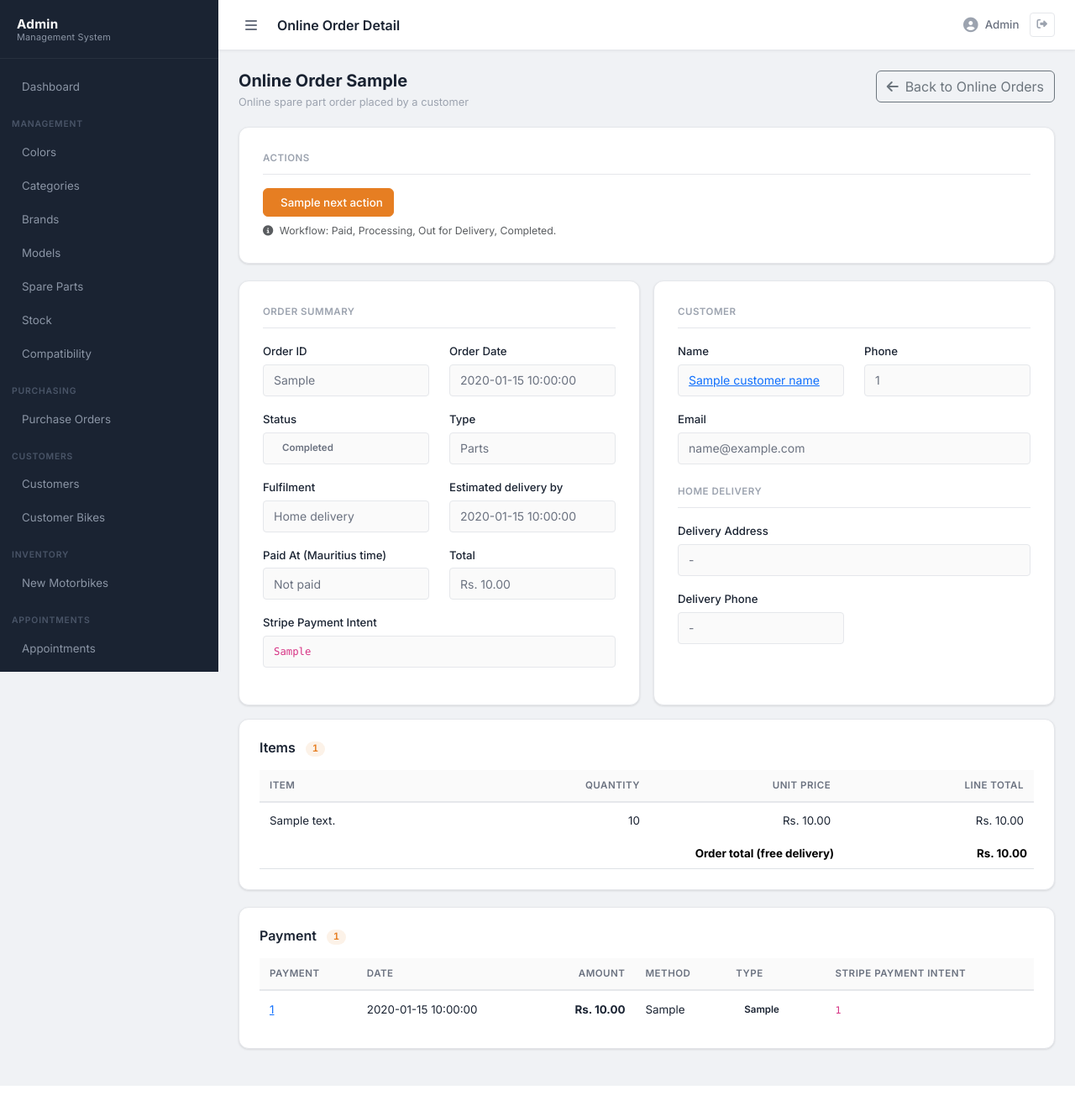
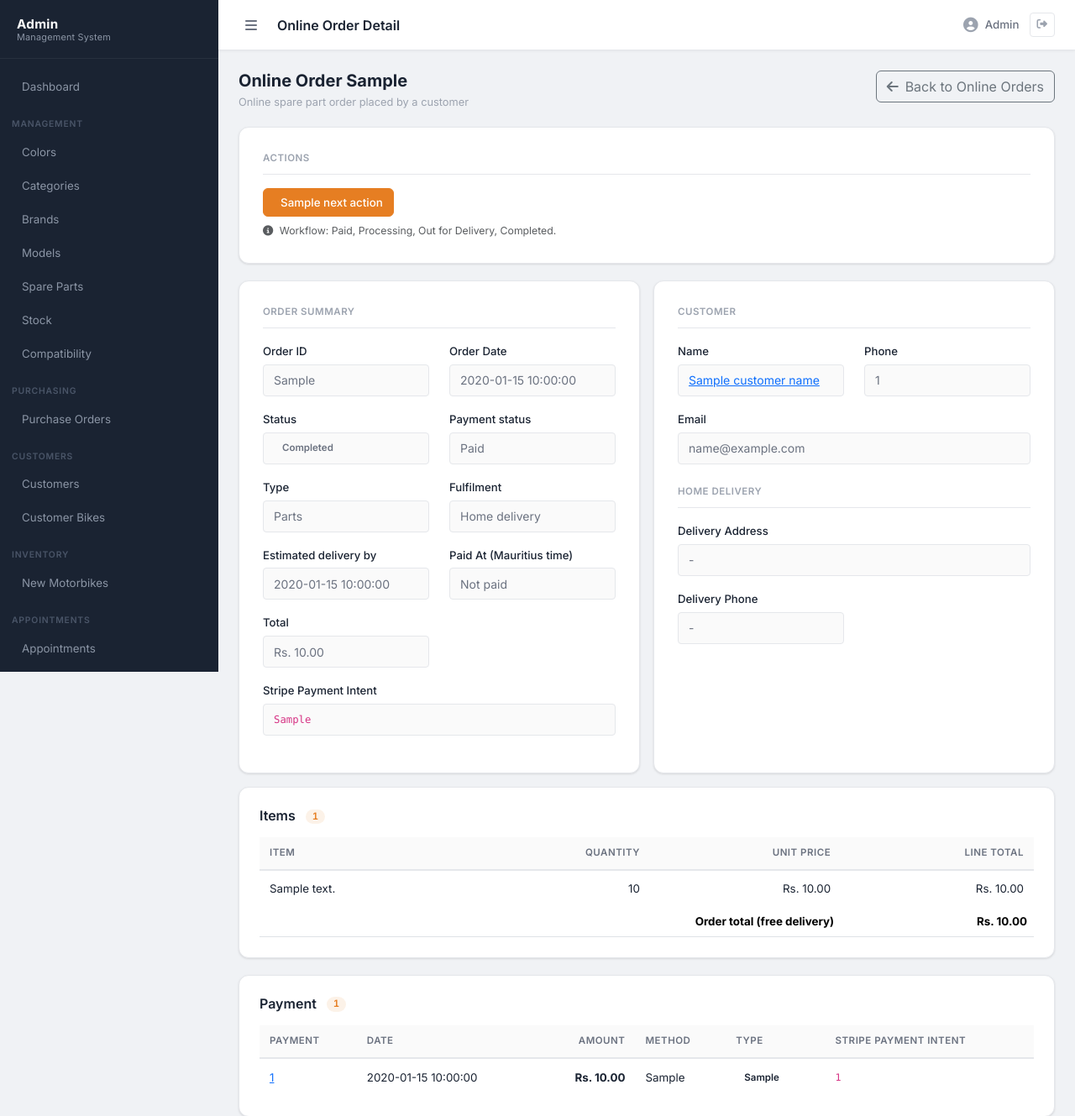
Before and after one commit to UtsavR17/FYP, a Flask app: template app/templates/modules/online_order/view.html in a window 1280 px wide. Shown: the top 1329 px of the page at 84% size. Before the commit the page ends 1293 px from the top, so only its background shows below. Run offline with Flask 3, Linux system fonts and the light colour scheme; the template is opened without the code that fills it: most values are stand-ins (such as "Sample title", 1, 10 or a date in 2020); parts of the project's set-up code (start-up, migrations or seed data) failed here and were passed over.

Commit message:
Fix Phase 7: clear wording for unpaid online orders (ISS-23)
Online orders in Pending Payment now say so: a "Payment status: Not
paid" line in the list and on the order page (Paid for later statuses),
a banner "This order has not been paid. Stock has not been changed.",
and the cancel confirmation reads "Cancel this unpaid order? No stock or
payment is affected." The refund wording stays only for Paid or
Processing orders. No logic change; the list query only adds PaidAt so
a cancelled order shows whether it was ever paid. Regression tests:
cancelling an unpaid order updates no stock and calls no function;
cancelling a paid order still restores stock.

Co-Authored-By: Claude Opus 5.5 <noreply@anthropic.com>

```diff
--- a/app/modules/online_order/routes.py
+++ b/app/modules/online_order/routes.py
@@ -123,7 +123,7 @@ RESERVATION_CANCEL_WARNING = (
 # "Check Stripe" flag; it is stripped from every row before rendering.
 ORDER_LIST_COLUMNS = (
     'OrderID, OrderDate, Customer_CustomerID, Status, FulfilmentMethod, '
-    'EstimatedDate, TotalAmount, OrderType, BikeDescription, ReservedUntil, Date_Created'
+    'EstimatedDate, TotalAmount, OrderType, BikeDescription, ReservedUntil, Date_Created, PaidAt'
 )
 ORDER_VIEW_COLUMNS = (
     'OrderID, OrderDate, Customer_CustomerID, Status, FulfilmentMethod, '
--- a/app/templates/modules/online_order/list.html
+++ b/app/templates/modules/online_order/list.html
@@ -106,6 +106,10 @@
             </td>
             <td>
                 <span class="po-status-badge oo-status-{{ row._status_css }}">{{ row.Status }}</span>
+                {# Payment status (Fix Phase 7, ISS-23): display only #}
+                <div class="small text-muted mt-1">
+                    Payment: {{ 'Not paid' if row.Status == 'Pending Payment' or (row.Status == 'Cancelled' and not row.PaidAt) else 'Paid' }}
+                </div>
                 {% if row._check_stripe %}
                 <span class="oo-check-stripe" tabindex="0" data-bs-toggle="tooltip" data-bs-placement="top"
                       title="{{ check_stripe_tooltip }}" aria-label="Check Stripe: {{ check_stripe_tooltip }}">
--- a/app/templates/modules/online_order/view.html
+++ b/app/templates/modules/online_order/view.html
@@ -20,6 +20,15 @@
         <i class="fa-solid fa-arrow-left me-2"></i>Back to Online Orders
     </a>
 </div>
+
+{% set order_unpaid = order.Status == 'Pending Payment' or (order.Status == 'Cancelled' and not order.PaidAt) %}
+
+{% if order.Status == 'Pending Payment' %}
+<div class="oo-notice oo-notice-info" role="status">
+    <i class="fa-solid fa-circle-info"></i>
+    <div><strong>This order has not been paid. Stock has not been changed.</strong></div>
+</div>
+{% endif %}
 
 {% if check_stripe %}
 <div class="oo-notice oo-notice-warning" role="status">
@@ -147,6 +156,7 @@
                         </div>
                     </div>
                 </div>
+                <div class="col-sm-6">{{ readonly_field('Payment status', 'Not paid' if order_unpaid else 'Paid') }}</div>
                 <div class="col-sm-6">{{ readonly_field('Type', 'Bike reservation' if is_reservation else 'Parts') }}</div>
                 {% if is_reservation %}
                 <div class="col-sm-6">{{ readonly_field('Fulfilment', 'Collect from the dealership') }}</div>
@@ -400,7 +410,7 @@
             <div class="modal-header border-0 pb-0">
                 <h5 class="modal-title d-flex align-items-center gap-2" id="cancelOrderModalLabel">
                     <span class="modal-warning-icon"><i class="fa-solid fa-triangle-exclamation"></i></span>
-                    Cancel online order {{ order_ref }}?
+                    {% if order.Status == 'Pending Payment' %}Cancel this unpaid order?{% else %}Cancel online order {{ order_ref }}?{% endif %}
                 </h5>
                 <button type="button" class="btn-close" data-bs-dismiss="modal" aria-label="Close"></button>
             </div>
@@ -414,7 +424,7 @@
                 </p>
                 {% else %}
                 <p class="modal-body-text mb-0">
-                    The customer has not paid the deposit yet, so no sale exists and no refund is needed.
+                    No stock or payment is affected. The customer has not paid the deposit, so no sale exists.
                     This <strong>cannot be undone</strong>.
                 </p>
                 {% endif %}
@@ -428,8 +438,7 @@
                 </p>
                 {% else %}
                 <p class="modal-body-text mb-0">
-                    The customer has not paid yet, so no stock was taken and no refund is needed.
-                    This <strong>cannot be undone</strong>.
+                    No stock or payment is affected. This <strong>cannot be undone</strong>.
                 </p>
                 {% endif %}
             </div>
```
Also changed, not shown: tests/test_fix7_ui.py (+68 -0 lines).
